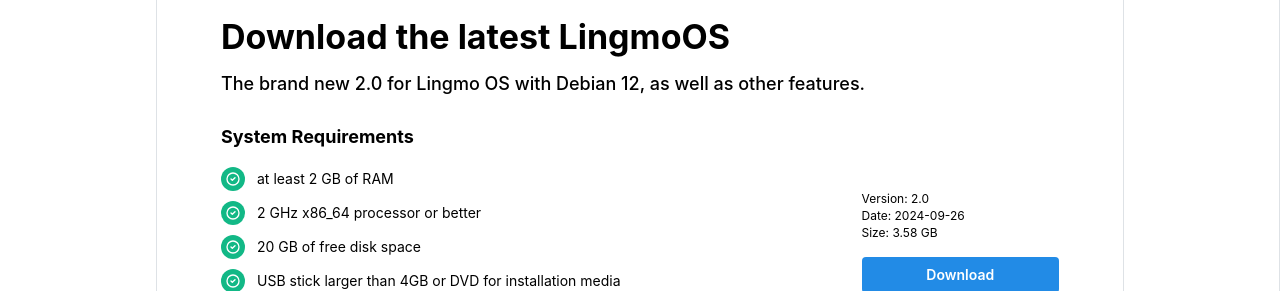
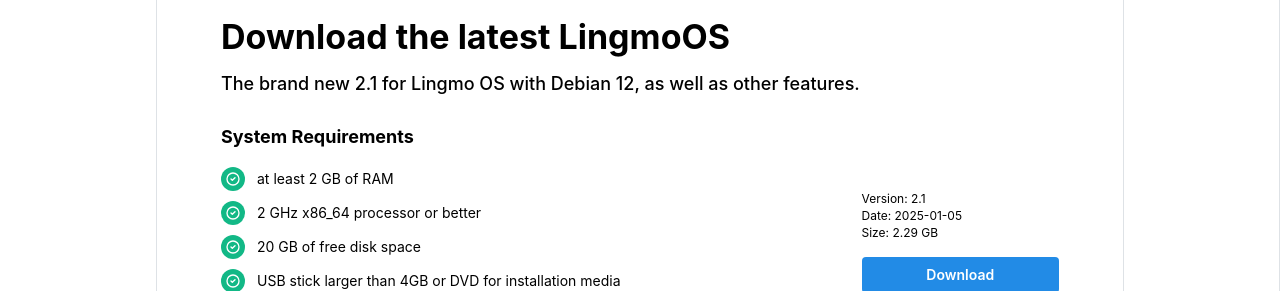
Before and after one commit to TeamVastsea/lingmoos-frontend, a Next.js app: page /en/downloads in a window 1280 px wide. Shown: the part 289-580 px from the top of the page. Built offline with nearby package versions, Linux system fonts and the light colour scheme.

Commit message:
feat: bump LingmoOS to 2.1

```diff
--- a/messages/en.json
+++ b/messages/en.json
@@ -28,7 +28,7 @@
     "title": "Download Lingmo OS",
     "titleDescription": "Get efficient and smooth experience out of the box with Lingmo OS",
     "latestTitle": "Download the latest LingmoOS",
-    "latestDescription": "The brand new 2.0 for Lingmo OS with Debian 12, as well as other features.",
+    "latestDescription": "The brand new 2.1 for Lingmo OS with Debian 12, as well as other features.",
     "requirements": "System Requirements",
     "requirementsMemory": "at least 2 GB of RAM",
     "requirementsCPU": "2 GHz x86_64 processor or better",
--- a/messages/zh-cn.json
+++ b/messages/zh-cn.json
@@ -28,7 +28,7 @@
     "title": "下载 Lingmo OS",
     "titleDescription": "使用 Lingmo OS，享受开箱即用的高效流畅体验",
     "latestTitle": "下载最新版 Lingmo OS",
-    "latestDescription": "全新的 Lingmo OS 2.0 版本基于 Debian，还有其他功能",
+    "latestDescription": "全新的 Lingmo OS 2.1 版本基于 Debian，还有其他功能",
     "requirements": "系统需求",
     "requirementsMemory": "至少 2 GB 内存",
     "requirementsCPU": "2 GHz x86_64处理器或更高",
--- a/src/app/[locale]/downloads/component/LatestBanner.tsx
+++ b/src/app/[locale]/downloads/component/LatestBanner.tsx
@@ -40,16 +40,16 @@ export function LatestBanner() {
                     <Grid.Col span={3}>
                         <Stack h="100%" justify="flex-end">
                             <Text size="xs">
-                                {t('version')}2.0<br />
-                                {t('date')}2024-09-26<br />
-                                {t('size')}3.58 GB
+                                {t('version')}2.1<br />
+                                {t('date')}2025-01-05<br />
+                                {t('size')}2.29 GB
                             </Text>
                             <Menu>
                                 <Menu.Target>
                                     <Button>{t('download')}</Button>
                                 </Menu.Target>
                                 <Menu.Dropdown>
-                                    <Menu.Item component="a" href="https://releases.lingmo.org.cn/releases/2.0/" target="_blank">
+                                    <Menu.Item component="a" href="https://releases.lingmo.org.cn/releases/2.1" target="_blank">
                                         {t('downloadOfficial')}
                                     </Menu.Item>
                                     <Menu.Item component="a" href="https://sourceforge.net/projects/lingmo-os/files/release/iso/hydrogen/stable/" target="_blank">
```
